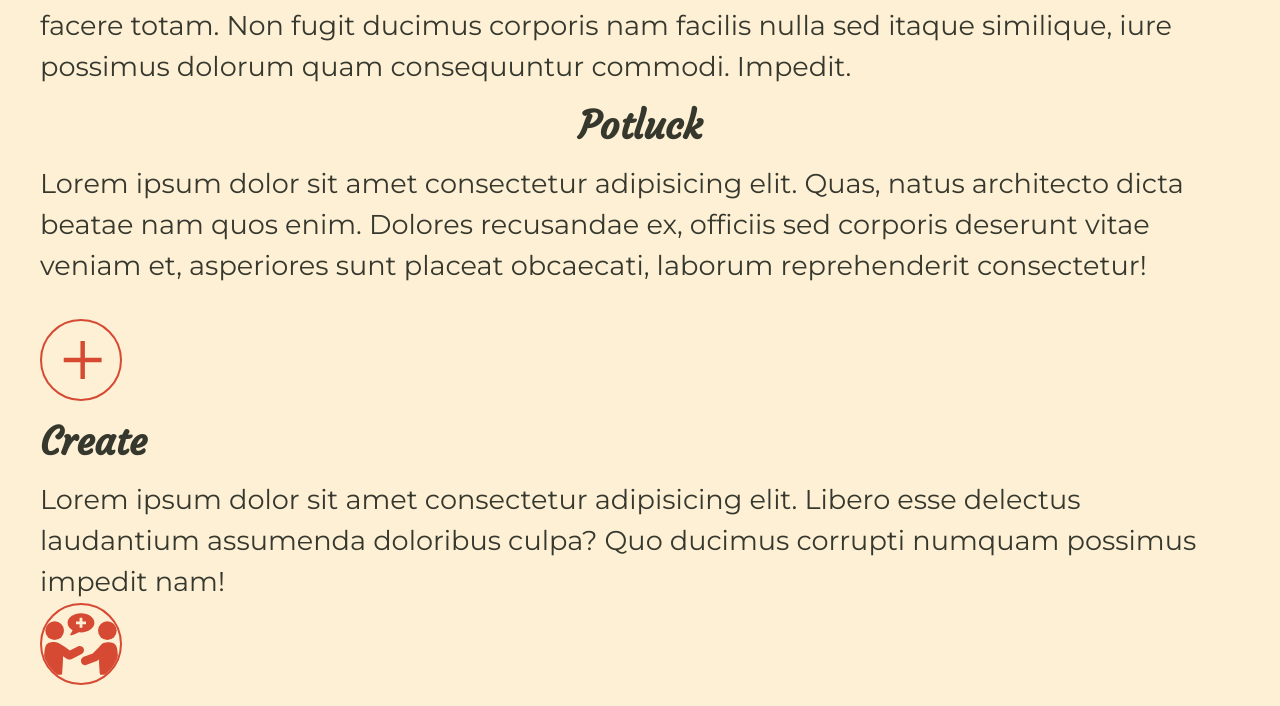
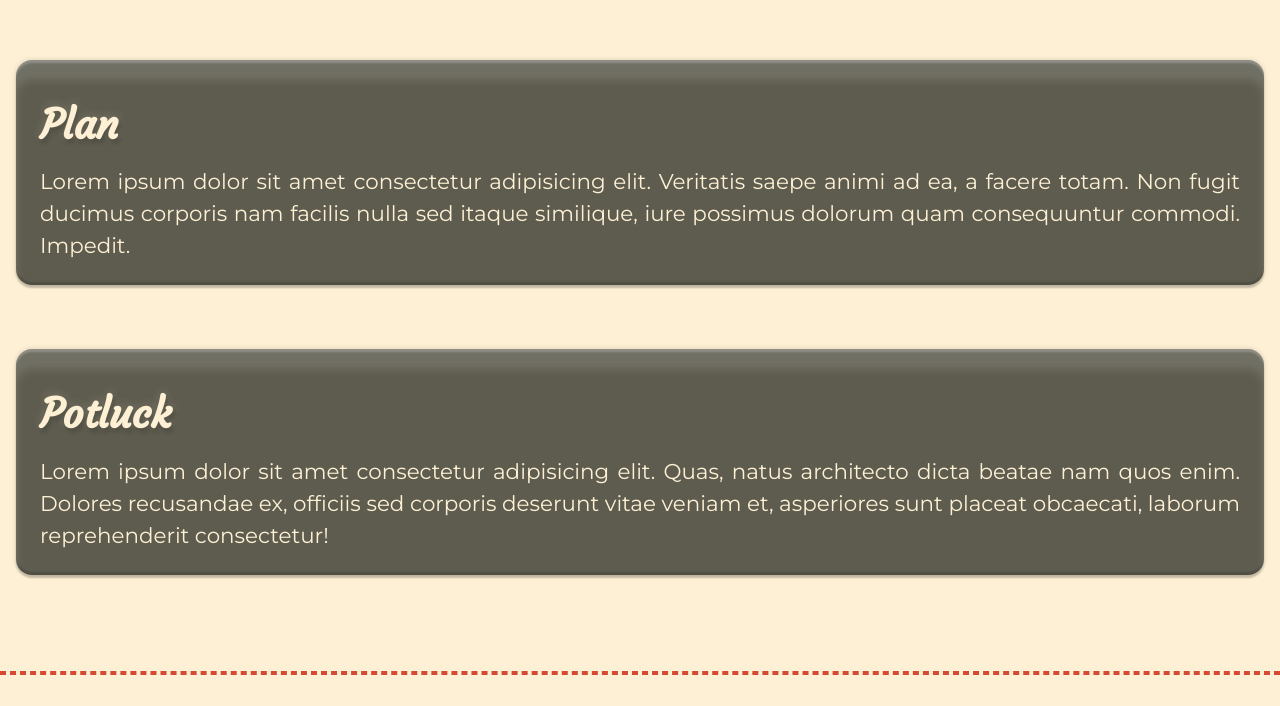
Before and after one commit to bw-potluck-planner/marketing_solomon, a plain HTML site: page index.html in a window 1280 px wide. Shown: the part 976-1682 px from the top of the page. Drawn offline with Linux system fonts and the light colour scheme.

Commit message:
Add layout styles

```diff
--- a/index.html
+++ b/index.html
@@ -26,6 +26,7 @@
     <meta name="theme-color" content="#fdf0d5" />
     <link rel="stylesheet" href="styles/animations.css" />
     <link rel="stylesheet" href="styles/main.css" />
+    <link rel="stylesheet" href="styles/layout.css" />
     <title>Home</title>
   </head>
   <body>
@@ -101,6 +102,7 @@
           </p>
         </article>
       </section>
+      <hr />
       <section class="home-section info-section">
         <article class="info-card">
           <figure>
--- a/styles/layout.css
+++ b/styles/layout.css
@@ -0,0 +1,126 @@
+:root {
+  --app-white: rgb(253, 240, 213);
+  --app-green: #36382e;
+  --app-green-light: rgba(54, 56, 46, 0.8);
+  --app-orange: #d64933;
+  --app-orange-light: rgba(214, 73, 51, 0.8);
+  --app-silver: #7d8491;
+  --app-brown: #402a2c;
+}
+
+.overview-section {
+  /* margin-bottom: 5rem; */
+}
+
+hr {
+  border: 2px dashed var(--app-orange);
+  max-width: 1400px;
+  margin: 6rem auto;
+}
+
+.o-section {
+  background: var(--app-green-light);
+  color: var(--app-white);
+  border-radius: 1rem;
+  box-shadow: inset 0 3px 2px rgba(255, 255, 255, 0.22),
+    inset 0 -3px 2px rgba(0, 0, 0, 0.17),
+    inset 0 20px 10px rgba(255, 255, 255, 0.12), 0 0 4px 1px rgba(0, 0, 0, 0.1),
+    0 3px 2px rgba(0, 0, 0, 0.2);
+  margin: 2.5rem 1rem 4rem;
+  padding: 1.5rem;
+}
+
+.o-section h2,
+.o-section {
+  text-align: center;
+}
+
+.info-section {
+  width: 100%;
+}
+
+.info-section .info-card {
+  background: var(--app-brown);
+  color: var(--app-orange-light);
+  border-radius: 0.6rem;
+  margin: 3rem 1.5rem;
+  padding: 2rem 1rem;
+  text-align: center;
+  box-shadow: inset 0 3px 2px rgba(255, 255, 255, 0.22),
+    inset 0 -3px 2px rgba(0, 0, 0, 0.17),
+    inset 0 20px 10px rgba(255, 255, 255, 0.12), 0 0 4px 1px rgba(0, 0, 0, 0.1),
+    0 3px 2px rgba(0, 0, 0, 0.2);
+}
+
+.home-section .info-card img {
+  background: var(--app-green);
+  border: 0.15rem solid var(--app-orange-light);
+  box-shadow: 2px 4px 4px rgba(0, 0, 0, 0.2),
+    0px -2px 10px rgba(255, 255, 255, 0.15);
+}
+
+.about-section figcaption {
+  font-family: "Montserrat", sans-serif;
+  box-shadow: none;
+}
+
+.about-section img {
+  border: 0.2rem solid var(--app-green);
+  border-radius: 50%;
+  box-shadow: inset 0 3px 2px rgba(255, 255, 255, 0.22),
+    inset 0 -3px 2px rgba(0, 0, 0, 0.17),
+    inset 0 20px 10px rgba(255, 255, 255, 0.12), 0 0 4px 1px rgba(0, 0, 0, 0.1),
+    0 3px 2px rgba(0, 0, 0, 0.2);
+}
+
+@media only screen and (min-width: 500px) {
+  .o-section h2,
+  .o-section {
+    text-align: justify;
+  }
+  .info-section .info-card {
+    width: 100%;
+    max-width: 400px;
+    margin: 4rem auto;
+  }
+}
+
+@media only screen and (min-width: 800px) {
+  .info-section {
+    display: flex;
+    justify-content: center;
+    flex-wrap: wrap;
+  }
+  .info-section .info-card {
+    width: 45%;
+    max-width: 45%;
+    margin: 2rem auto;
+  }
+  .home-section .info-card img {
+    border-width: 0.2rem;
+  }
+}
+
+@media only screen and (min-width: 1024px) {
+  /* .info-section .info-card {
+    width: 30%;
+    max-width: 30%;
+    margin: 2rem auto;
+  } */
+
+  .home-section .info-card img {
+    border-width: 0.25rem;
+    width: calc(5.5rem + 0.15vw);
+  }
+}
+
+@media only screen and (min-width: 1100px) {
+  .info-section .info-card {
+    width: 31%;
+    max-width: 400px;
+    margin: 2rem auto;
+  }
+}
+
+@media only screen and (min-width: 1600px) {
+}
--- a/styles/main.css
+++ b/styles/main.css
@@ -148,7 +148,7 @@ table {
 }
 
 :root {
-  --app-white: #fdf0d5;
+  --app-white: rgb(253, 240, 213);
   --app-green: #36382e;
   --app-green-light: rgba(54, 56, 46, 0.8);
   --app-orange: #d64933;
@@ -176,13 +176,16 @@ body {
 }
 
 h1,
+figcaption,
 h2 {
   text-align: center;
+  text-shadow: 2px 4px 4px rgba(0, 0, 0, 0.2),
+    0px -2px 10px rgba(253, 240, 213, 0.15);
 }
 
 h1 {
   font-family: "Courgette", cursive;
-  font-size: calc(2.5rem + 0.15vw);
+  font-size: calc(2.3rem + 0.15vw);
   color: var(--app-orange);
   line-height: 3;
   font-weight: 600;
@@ -431,7 +434,7 @@ NAV STYLES END
 */
 
 section {
-  max-width: 1200px;
+  max-width: 1400px;
   margin: 2rem auto;
 }
 
@@ -439,6 +442,7 @@ section {
   border-radius: 50%;
   border: 0.15rem solid var(--app-orange);
   width: calc(3.5rem + 0.15vw);
+  text-align: center;
 }
 
 .about-section .about-card nav a {
@@ -455,10 +459,15 @@ section {
 }
 
 footer {
+  margin-top: 10rem;
   background: var(--app-brown);
   color: var(--app-orange);
   padding: 2rem 0;
   text-align: center;
+  box-shadow: inset 0 3px 2px rgba(255, 255, 255, 0.22),
+    inset 0 -3px 2px rgba(0, 0, 0, 0.17),
+    inset 0 20px 10px rgba(255, 255, 255, 0.12), 0 0 4px 1px rgba(0, 0, 0, 0.1),
+    0 3px 2px rgba(0, 0, 0, 0.2);
 }
 footer h2 {
   font-weight: 400;
@@ -553,6 +562,7 @@ footer h2 {
   }
 
   .home-section .info-card img {
+    border-width: 0.3rem;
     width: calc(5rem + 0.15vw);
   }
 
@@ -567,23 +577,26 @@ footer h2 {
   ------- */
 
   h1 {
-    font-size: calc(3.15rem + 0.05vw);
+    font-size: calc(4rem + 0.05vw);
   }
 
   .main-nav a {
     line-height: 1.25;
-    font-size: calc(1.2rem + 0.5vw);
+    font-size: calc(1.5rem + 0.05vw);
     font-weight: 400;
   }
 
   h2,
-  figcaption,
+  figcaption {
+    font-size: calc(2.5rem + 0.05vw);
+  }
+
   .main-nav .logo-link {
-    font-size: calc(2rem + 0.5vw);
+    font-size: calc(2rem + 0.05vw);
   }
 
   p {
-    font-size: calc(1.3rem + 0.5vw);
+    font-size: calc(1.3rem + 0.05vw);
   }
 
   /* -------
```
Also changed, not shown: about.html (+35 -12 lines).
